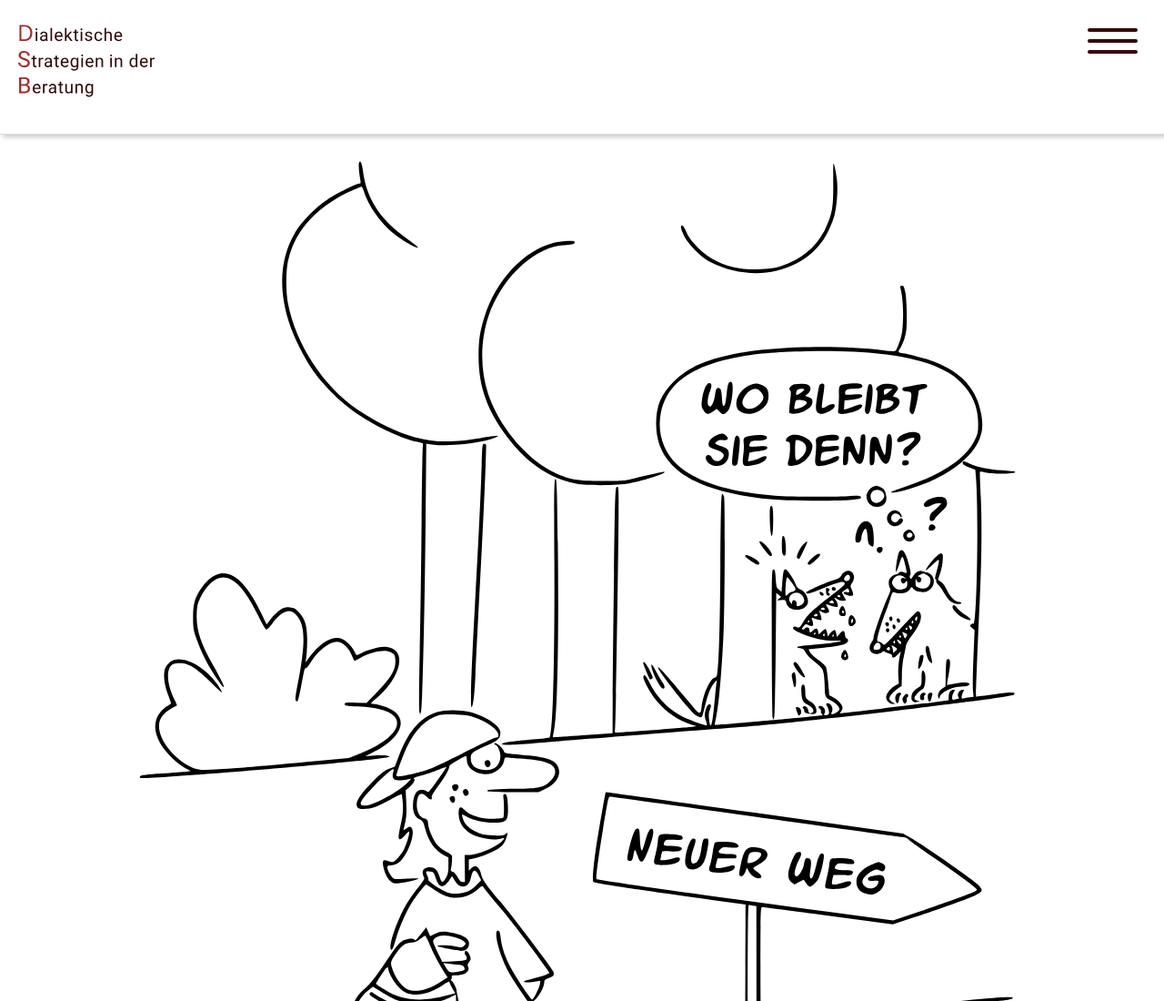
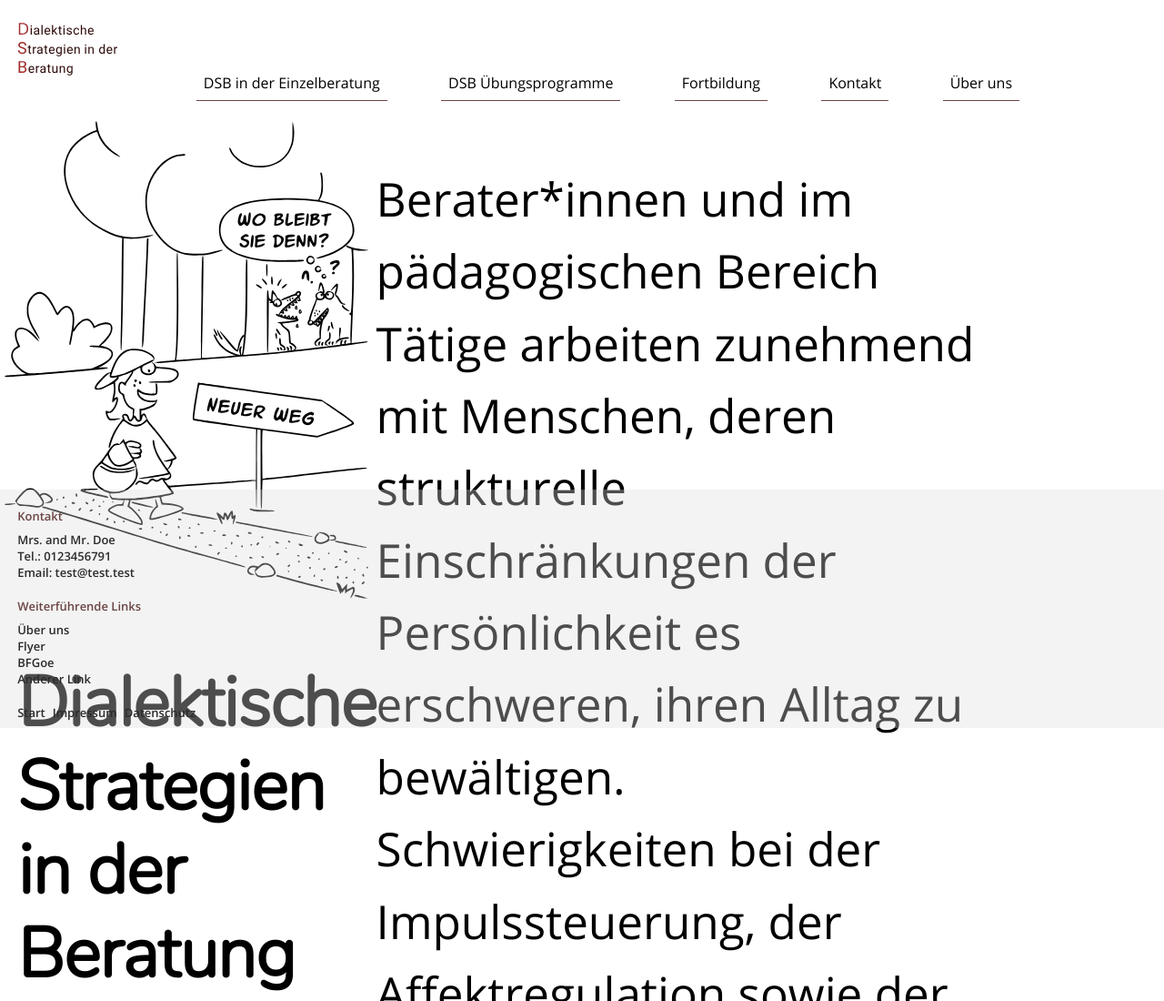
Before and after one commit to JanRiefling/dsb-website, a website: page index.html in a window 1280 px wide. Shown: the top 1100 px of the page at 91% size. Drawn offline with Linux system fonts and the light colour scheme.

Commit message:
Add breakpoint to nav and start with grid for site content

```diff
--- a/index.html
+++ b/index.html
@@ -11,6 +11,7 @@
 </head>
 
 <body>
+    <div class="general-wrapper">
     <div class="dsb-navbar">
         <div class="dsb-logo-container">
             <img src="src/images/svg/Logo.svg" alt="Text Dialektische Strategien in der Beratung" class="logo">
@@ -33,7 +34,7 @@
             </ul>
         </nav>
     </div>
-
+    <div class="site-content-wrapper">
     <header>
         <div class="comic-homepage-wrapper">
             <img src="src/images/svg/comic-homepage.svg" alt="Person mit Korb geht weg entlang. Woelfe im Hintergrund"
@@ -80,6 +81,7 @@
         </div>
         </div>
     </main>
+</div>
     <footer>
         <div class="contact-wrapper">
             <ul>
@@ -112,6 +114,7 @@
             </ul>
         </div>
     </footer>
+</div>
     <script type="text/javascript" src="src/js/index.js"></script>
 </body>
 
--- a/src/scss/base/_general.scss
+++ b/src/scss/base/_general.scss
@@ -17,3 +17,11 @@ body {
       margin: calc(1em + .5vw) 0;
     }
 }
+
+
+.general-wrapper {
+  position: relative;
+  min-height: 100vh;
+  max-width: 1450px;
+  margin: 0 auto;
+}
--- a/src/scss/components/_footer.scss
+++ b/src/scss/components/_footer.scss
@@ -1,4 +1,7 @@
 footer {
+    position: absolute;
+    bottom: 0;
+    width: 100%;
     display: flex;
     flex-direction: column;
     font-size: small;
--- a/src/scss/components/_header.scss
+++ b/src/scss/components/_header.scss
@@ -1,6 +1,6 @@
 header {
     .comic-homepage-wrapper {
-        width: 78vw;
+        width: 100%;
         height: auto;
         margin-right: auto;
         margin-left: auto;
--- a/src/scss/components/_nav.scss
+++ b/src/scss/components/_nav.scss
@@ -1,27 +1,22 @@
 
 .dsb-navbar {
   display: flex;
-  justify-content: center;
-  border-bottom-style: solid;
-  border-bottom-width: 0.2px;
-  border-bottom-color: rgba(68, 67, 67, 0.2);
   @include box-shadow(3px 3px 5px rgba(0, 0, 0, 0.2));
 
   .dsb-logo-container {
-    margin-right: auto;
-    min-width: 120px;
-    max-width: 200px;
-    width: 38%;
+
+    flex-basis: 10%;
 
     .logo {
-      width: 100%;
       padding: $padding-medium;
     }
+  }
 
+  .hamburger-wrap {
+    margin-left: auto;
   }
 
   nav {
-
 
     .dsb-navigation-list {
       display: flex;
@@ -35,13 +30,10 @@
       margin: 0;
       padding: $padding-small;
 
+      background-color: white;
       list-style: none;
-      z-index: 9999;
-      background-color: rgba(255,255,255,0.98);
-
-      border-left-width: 1px;
-      border-left-color:black;
-      border-left-style: solid;
+      z-index: 200;
+      border-left-width: 1px solid black;
       @include box-shadow(-8px 7px 12px 0px rgba(97,65,65,1));
 
     }
@@ -51,19 +43,53 @@
     }
 
     li {
-      margin: 1.1em;
-      border-color: $darkish;
-      border-bottom-style: solid;
-      border-bottom-width: 1px;
+      margin: 0.5em 0.1em 0.1em 0.5em;
+      border-bottom: 1px solid $darkish;
     }
 
     a {
       display: block;
       padding: $padding-small;
       text-decoration: none;
-      font-size: 1.2;
-      font-weight: bold;
       color: black;
+      font-size: medium;
     }
   }
 }
+
+@media only screen and (min-width: 1024px) {
+
+  .dsb-navbar {
+
+    box-shadow: none;
+
+  .hamburger-wrap{
+    display: none;
+  }
+
+  nav {
+    align-self: flex-end;
+    flex-basis: 80%;
+
+    .hide {
+      display: flex;
+      justify-content: space-evenly;
+      padding: 0;
+      margin-bottom: 1%;
+      list-style: none;
+    }
+
+    li {
+      margin: 0;
+    }
+
+
+    a {
+      text-decoration: none;
+      font-size: medium;
+    }
+  }
+
+}
+
+}
--- a/src/scss/pages/_homepage.scss
+++ b/src/scss/pages/_homepage.scss
@@ -1,5 +1,10 @@
-main {
+@media only screen and (min-width: 1024px) {
 
-   padding: $padding-medium;
-   padding-top: 0;
+   .site-content-wrapper {
+       display: grid;
+       grid-template-rows:    repeat(4, 100px);
+       grid-template-columns: repeat(4, 1fr);
+   }
+
+
 }
```
Also changed, not shown: src/scss/styles.css.
